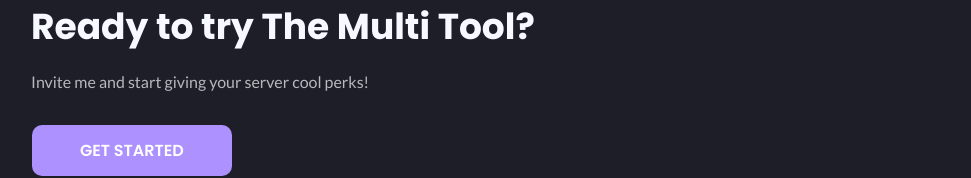
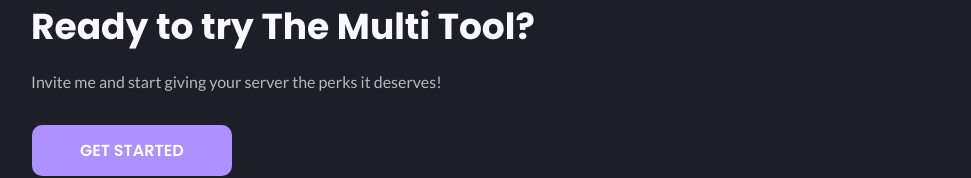
Before and after one commit to Yaboichcolatewaffle/TheMultiToolWebsite, a plain HTML site: page index.html in a window 1280 px wide. Shown: the part 2177-2355 px from the top of the page, without its empty margins (39-1010 px from the left). Drawn offline with nearby package versions, Linux system fonts and the light colour scheme.

Commit message:
Update index.html

```diff
--- a/index.html
+++ b/index.html
@@ -87,7 +87,7 @@
         <div class="card">
             <div class="card-body gs-card">
                 <div class="title">Ready to try The Multi Tool?</div>
-                <div class="subtitle">Invite me and start giving your server cool perks!</div>
+                <div class="subtitle">Invite me and start giving your server the perks it deserves!</div>
                 <br />
                 <a class="btn btn-primary btn-lg" href="https://discord.com/oauth2/authorize?client_id=931062117820420136&scope=bot&permissions=549755813887" role="button">Get started</a>
             </div><br />
```
